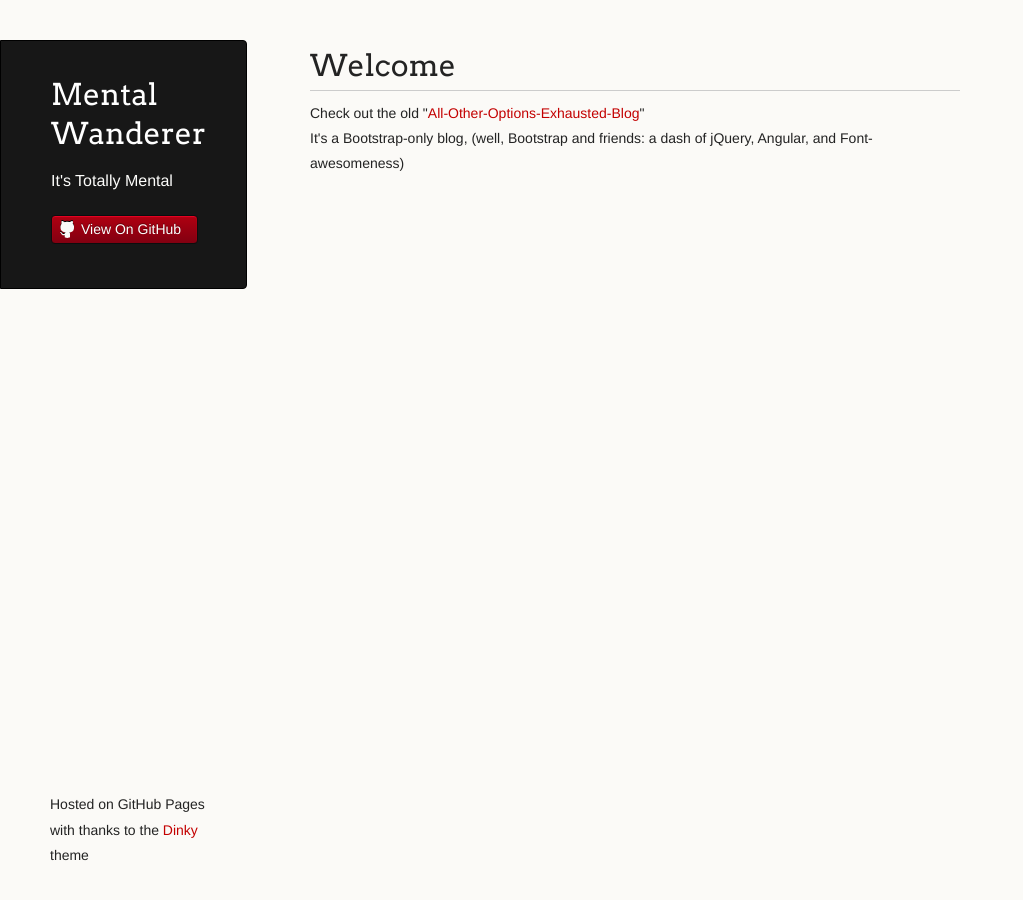
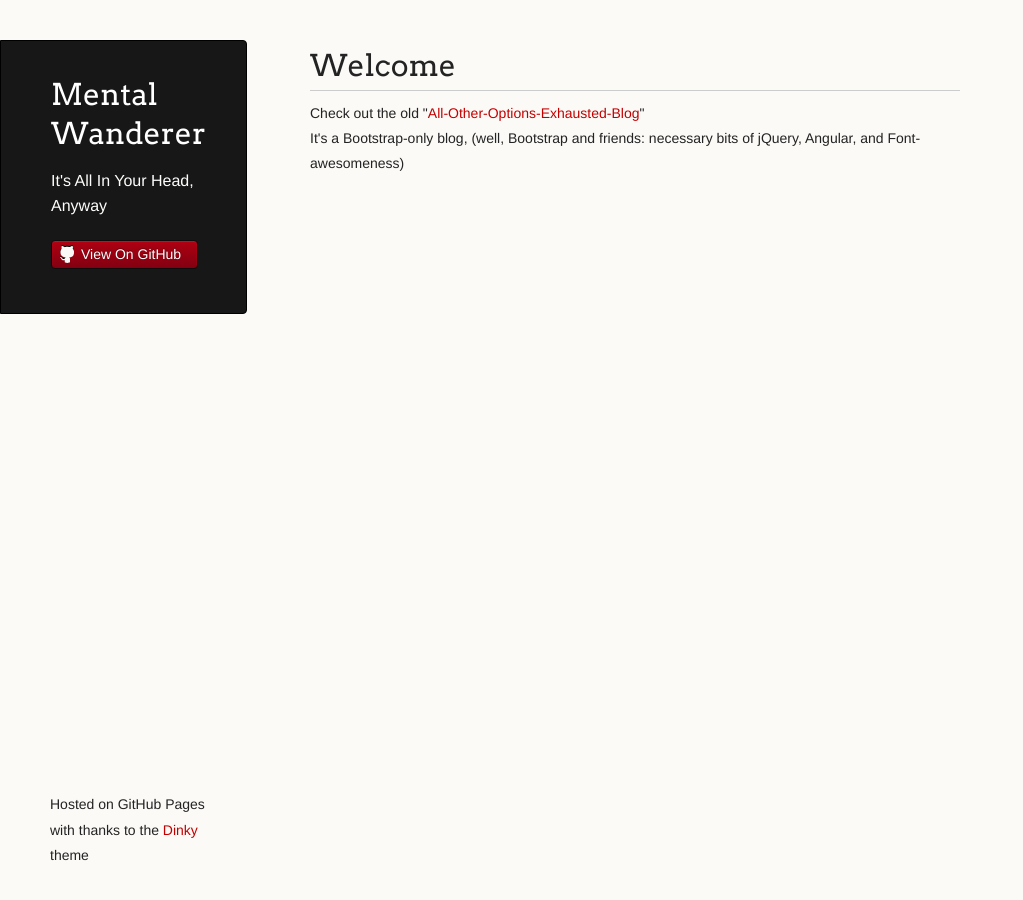
Before and after one commit to coryburt/coryburt.github.io, a Jekyll site: the page built from index.html, in a window 1280 px wide. Shown: the whole page, without its empty margins (0-1023 px from the left). Built offline with Jekyll 4.4.1, drawn with Linux system fonts in a browser that asks for light colours.

Commit message:
Text mods

```diff
--- a/_layouts/default.html
+++ b/_layouts/default.html
@@ -17,7 +17,7 @@
     <div class="wrapper">
       <header>
         <h1 class="header">Mental<br />Wanderer</h1>
-        <p class="header">It's Totally Mental</p>
+        <p class="header">It's All In Your Head, Anyway</p>
 
         <ul>
           {% if site.show_downloads %}
--- a/index.html
+++ b/index.html
@@ -6,6 +6,6 @@ title: Cory Burt
 	<h1>Welcome</h1>
     <p>
         Check out the old "<a href="/bootstrap-blog">All-Other-Options-Exhausted-Blog</a>"<br />
-        It's a Bootstrap-only blog, (well, Bootstrap and friends: a dash of jQuery, Angular, and Font-awesomeness)
+        It's a Bootstrap-only blog, (well, Bootstrap and friends: necessary bits of jQuery, Angular, and Font-awesomeness)
     </p>
 </div><!-- /.blurb -->
```
